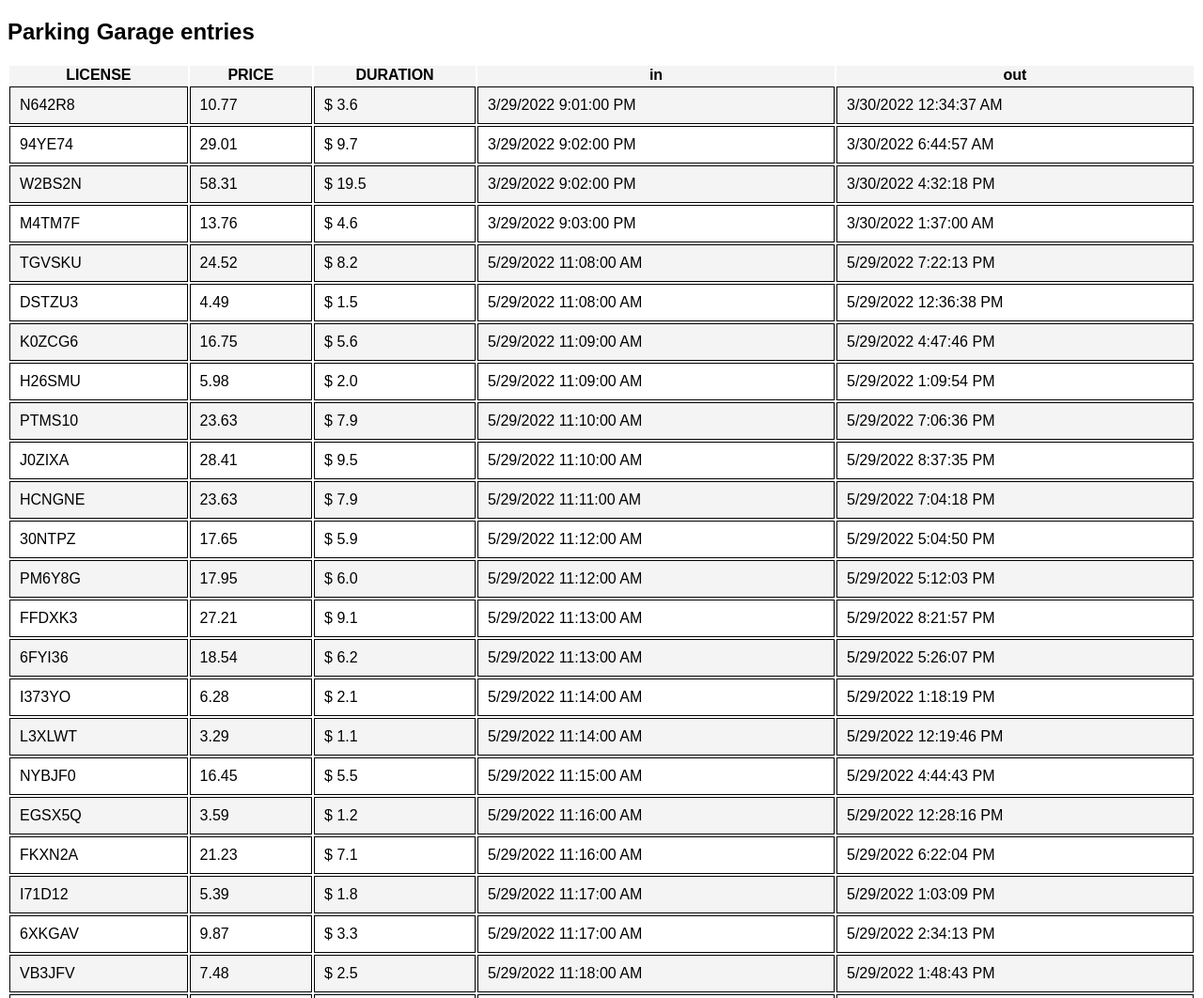
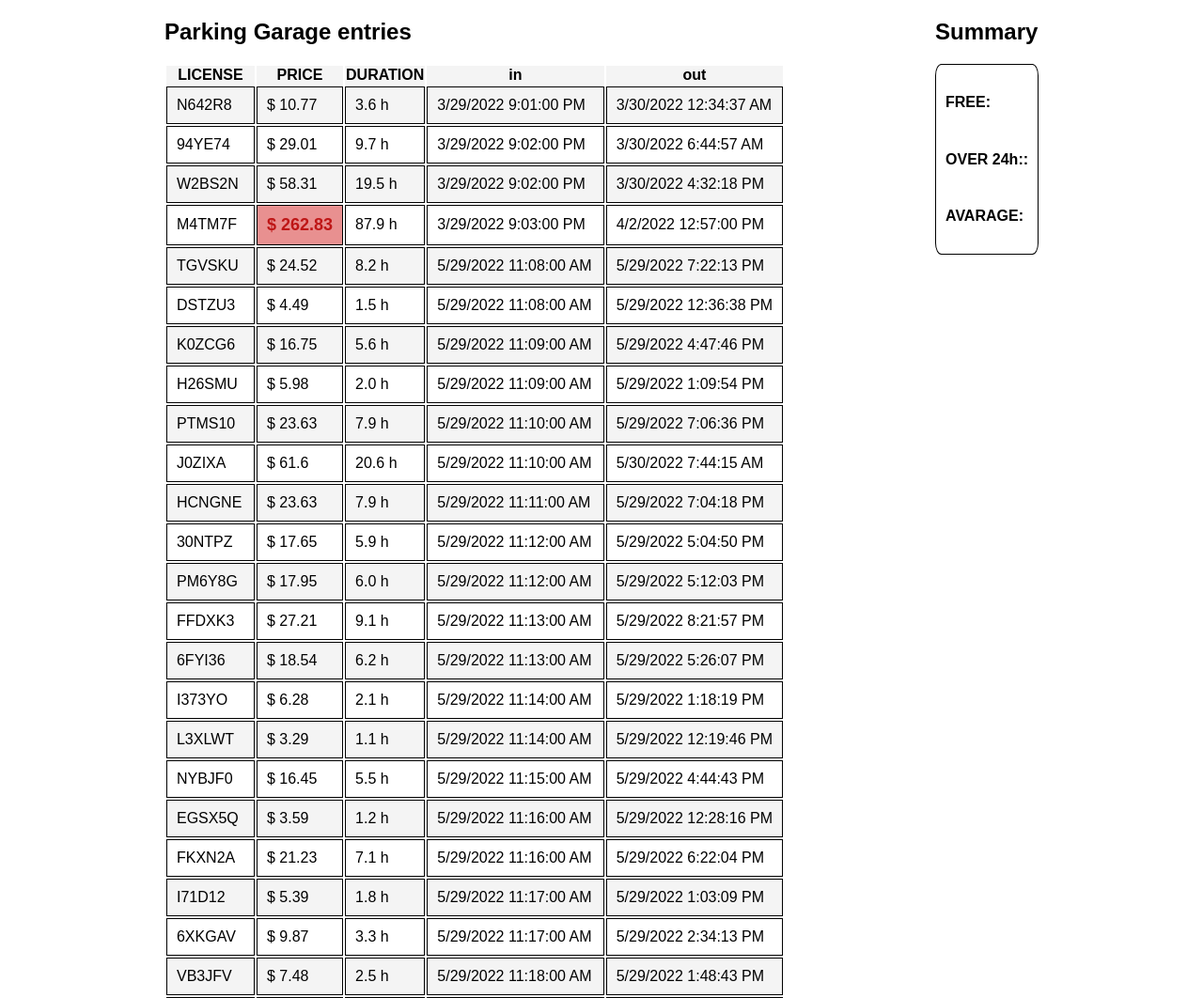
Before and after one commit to naftalib/parking-tracker, a website: page client/index.html in a window 1280 px wide. Shown: the top 1062 px of the page at 94% size. Drawn offline with Linux system fonts and the light colour scheme.

Commit message:
working-simple

```diff
--- a/client/css/style.css
+++ b/client/css/style.css
@@ -1,7 +1,11 @@
 html,
 body {
   font-family: arial, sans-serif;
+  display: flex;
+  max-width: 1100px;
+  margin: 0 auto;
 }
+
 table {
   width: 100%;
 }
@@ -13,14 +17,33 @@ table tr:nth-child(odd) {
   background: #f4f4f4;
 }
 
-#td-price-free{
+#td-price-24h{
   color: rgb(190, 22, 22);
   background-color:  rgb(209, 35, 35, 0.5);
+  font-size: large;
   font-weight: bold;
 }
-#td-price-24h{
+#td-price-free{
   color:  rgb(12, 78, 153);
   background-color: rgb(68, 132, 206, 0.5);
   font-size: large;
   font-weight: bold;
 }
+
+.summary{
+  padding-left: 10rem;
+  margin-left: auto;
+  margin-right: 0;
+}
+
+.sum-box{
+  border: 1px solid black;
+  border-radius: 6%;
+  max-width: 420px;
+  max-height: fit-content;
+  padding: 10px;
+
+}
+.sum-el{
+  display: flex;
+}
--- a/client/index.html
+++ b/client/index.html
@@ -9,6 +9,7 @@
 	<body>
 		<div id="main">
 			<h2>Parking Garage entries</h2>
+
 			<table class="tableContainer">
 				<thead  class="thead">
 					<tr>
@@ -23,6 +24,15 @@
 			</table>
 
 		</div>
+		<div class="summary">
+			<h2>Summary</h2>
+
+				<div class="sum-box">
+					<div class="sum-el"><h4>FREE:</h4><p id="free"></p></div>
+					<div class="sum-el"><h4>OVER 24h::</h4><p id="24"></p></div>
+					<div class="sum-el"><h4>AVARAGE:</h4><p id="avr"></p></div>
+				</div>
+		</div>
 		<script src="js/app.js"></script>
 	</body>
 </html>
--- a/client/js/app.js
+++ b/client/js/app.js
@@ -16,7 +16,7 @@ const entries = [
   },
   {
     "in":1648587780907,
-    "out":1648604220677,
+    "out":1648904220677,
     "license":"M4TM7F"
   },
   {in: 1653822480403, out: 1653852133351, license: 'TGVSKU'},
@@ -24,7 +24,7 @@ const entries = [
   {in: 1653822540403, out: 1653842866626, license: 'K0ZCG6'},
   {in: 1653822540403, out: 1653829794089, license: 'H26SMU'},
   {in: 1653822600403, out: 1653851196700, license: 'PTMS10'},
-  {in: 1653822600403, out: 1653856655783, license: 'J0ZIXA'},
+  {in: 1653822600403, out: 1653896655783, license: 'J0ZIXA'},
   {in: 1653822660403, out: 1653851058566, license: 'HCNGNE'},
   {in: 1653822720403, out: 1653843890613, license: '30NTPZ'},
   {in: 1653822720403, out: 1653844323914, license: 'PM6Y8G'},
@@ -238,9 +238,9 @@ const entryData = entries.map(entry => {
      Math.ceil(duration * 2.99 * 100) / 100
 
   // the priceTD variable returns the correctly foramtted td element according to "free"/1-24h and over 24h
-    const pricdTD = price === "FREE" ? `<td id="td-price-free">${price}</td>` :
-    duration >23.9 ? `<td id="td-price-24h">${price}</td>` :
-    `<td>${price}</td>`
+    const priceTD = price === "FREE" ? `<td id="td-price-free">${price}</td>` :
+    duration >= 23.9 ? `<td id="td-price-24h">$ ${price}</td>` :
+    `<td>$ ${price}</td>`
 
   //returning the HTML <tr> element with <td> elements populated with the pertinent values derived from the entryData array.
     return (
@@ -248,8 +248,8 @@ const entryData = entries.map(entry => {
       `
       <tr>
         <td>${entry.license}</td>
-        ${pricdTD}
-        <td>$ ${duration}</td>
+        ${priceTD}
+        <td>${duration} h</td>
         <td>${timeIn}</td>
         <td>${timeOut}</td>
       </tr>
@@ -260,6 +260,17 @@ const entryData = entries.map(entry => {
   const tabelBody = document.querySelector("#tableBody")
   tableBody.innerHTML = entryData
 
+  const summaryDuration = entries.map(entry=>{
+
+    let entryTime = Math.abs(entry.out-entry.in) / 36e5;
+    const duration = entryTime.toFixed(1)
+
+    return duration
+
+  })
+
+  console.log(summaryDuration)
+
   //api call
 
   //   fetch('http://localhost:4200/api/event/')
```
